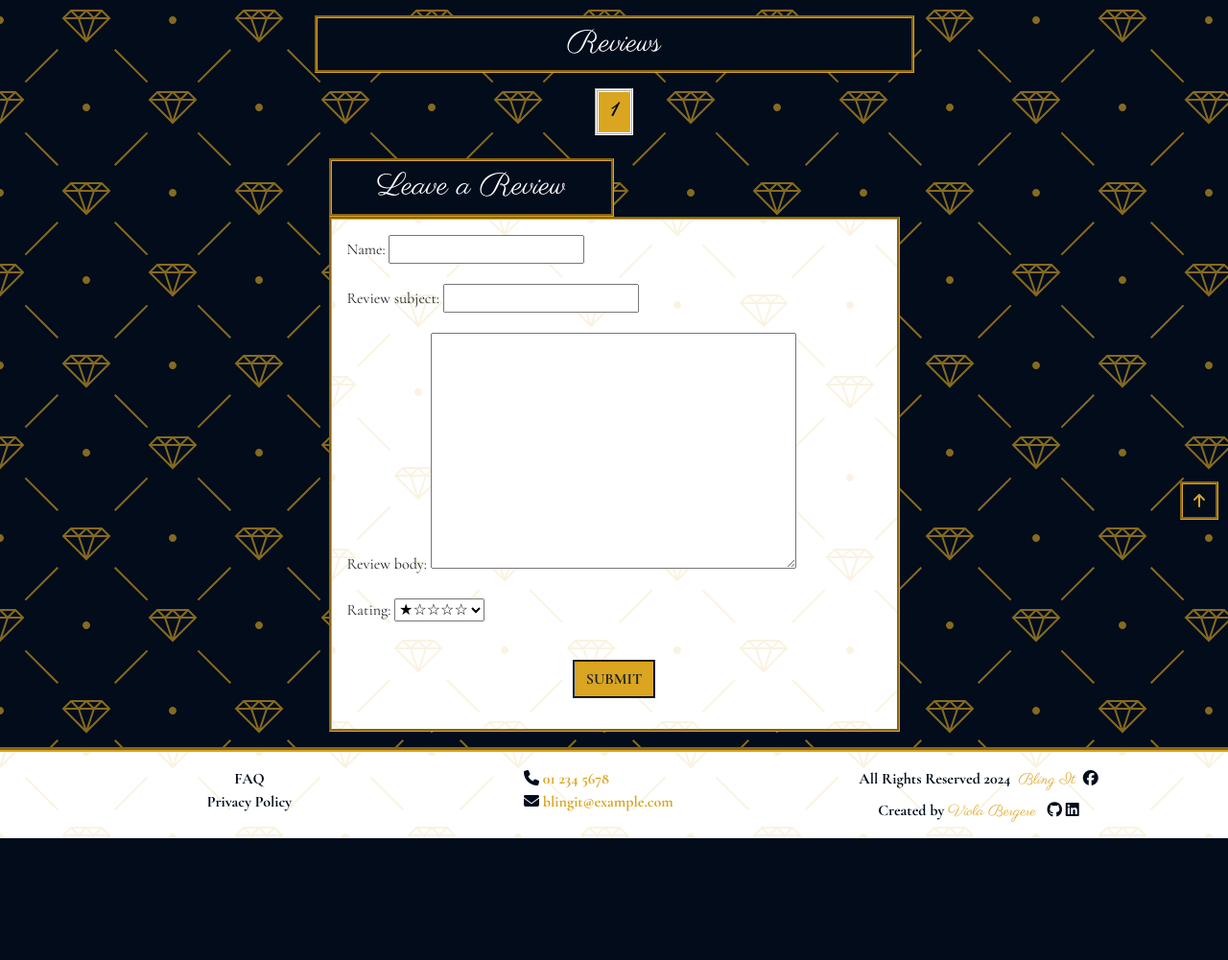
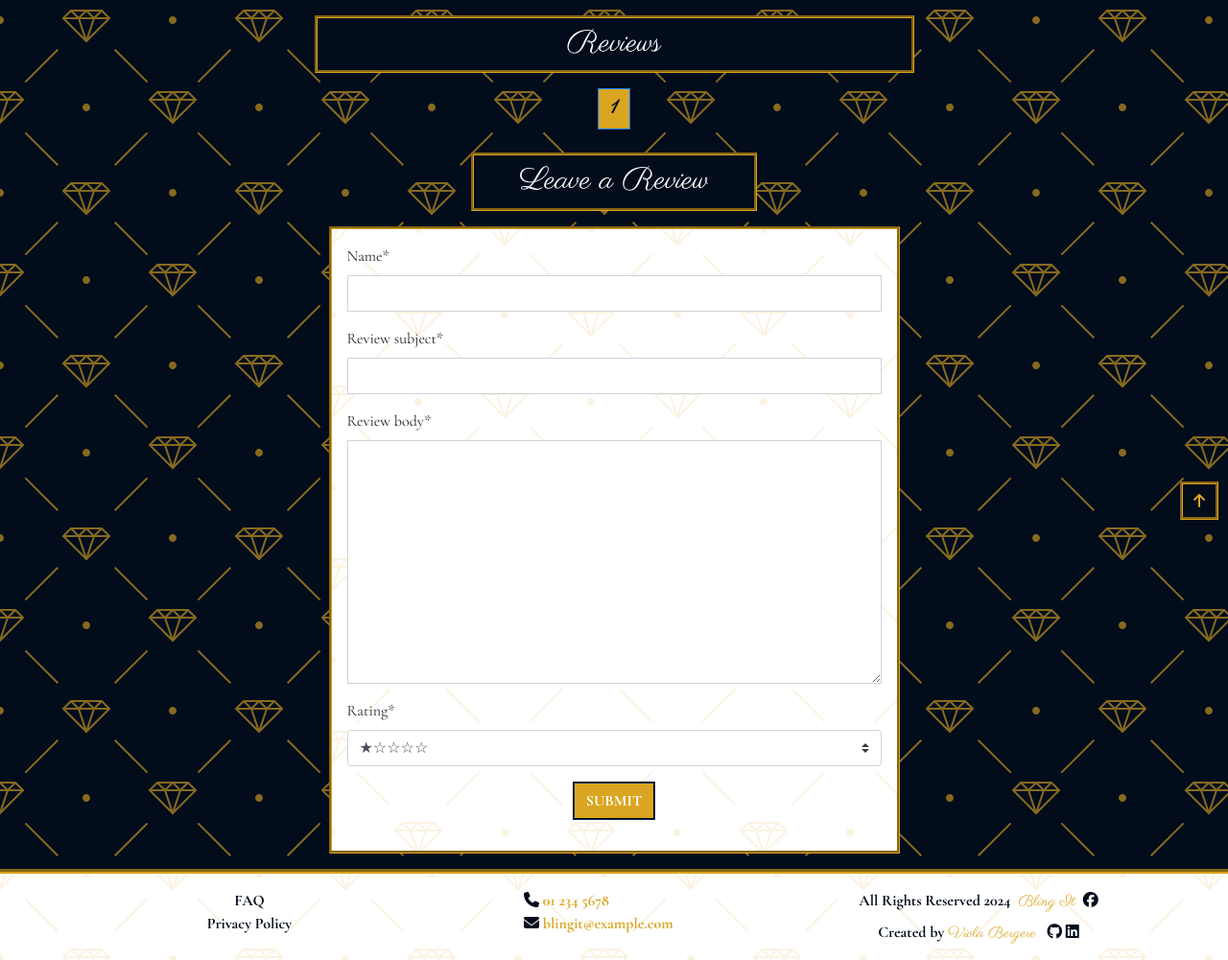
Before and after one commit to violaberg/bling-it, a Django app: page /reviews/ in a window 1280 px wide. Shown: the part 248-1249 px from the top of the page at 96% size. Before the commit the page ends 1122 px from the top, so only its background shows below. Run offline with Django 3.2, Linux system fonts and the light colour scheme; data that the repository does not hold is empty; some libraries are stand-ins or nearby versions.

Commit message:
Update reviews forms.py, add crispy form to reviews template, style it

```diff
--- a/reviews/forms.py
+++ b/reviews/forms.py
@@ -1,4 +1,6 @@
 from django import forms
+from crispy_forms.helper import FormHelper
+from crispy_forms.layout import Submit
 from . models import Review
 
 
@@ -6,3 +8,9 @@ class ReviewForm(forms.ModelForm):
     class Meta:
         model = Review
         fields = ['name', 'review_subject', 'review_body', 'rating']
+
+    def __init__(self, *args, **kwargs):
+        super().__init__(*args, **kwargs)
+        self.helper = FormHelper()
+        self.helper.form_method = 'post'
+        self.helper.add_input(Submit('submit', 'Submit', css_class='crispy-btn custom-gemstone-btn btn text-uppercase rounded-0'))
--- a/reviews/templates/reviews/reviews.html
+++ b/reviews/templates/reviews/reviews.html
@@ -14,8 +14,8 @@
         <div class="col-10 offset-1">
             <div class="row">
                 {% for review in page_obj %}
-                <div class="col-12 col-sm-6 col-md-4 col-lg-3 my-3 d-flex align-items-stretch">
-                    <div class="review-container rounded-0 card" style="width: 18rem;">
+                <div class="col-12 col-sm-6 col-md-4 my-3 d-flex align-items-stretch">
+                    <div class="review-container rounded-0 card" style="width: 24rem;">
                         <div class="card-body">
                             <h5 class="custom-font text-center card-title pb-2">{{ review.review_subject }}</h5>
                             <p class="card-text pb-2">{{ review.review_body }}</p>
@@ -76,12 +76,12 @@
                             {% if page_obj.number == num %}
                             <li class="page-item active"><span class="page-link rounded-0">{{ num }}</span></li>
                             {% elif num > page_obj.number|add:'-3' and num < page_obj.number|add:'3' %}
-                            <li class="page-item"><a class="page-link" href="?page={{ num }}">{{ num }}</a></li>
+                            <li class="page-item px-2"><a class="page-link" href="?page={{ num }}">{{ num }}</a></li>
                             {% endif %}
                             {% endfor %}
                             {% if page_obj.has_next %}
-                            <li class="page-item">
-                                <a class="page-link" href="?page={{ page_obj.next_page_number }}" aria-label="Next">
+                            <li class="page-item rounded-0">
+                                <a class="page-link rounded-0" href="?page={{ page_obj.next_page_number }}" aria-label="Next">
                                     <span aria-hidden="true">&raquo;</span>
                                 </a>
                             </li>
@@ -94,13 +94,11 @@
     </div>
     <div class="row mx-auto">
         <div class="col col-sm-10 col-md-8 col-lg-6 mx-auto">
-            <h2 class="page-title custom-font text-white text-center p-2">Leave a Review</h2>
-            <form class="review-form p-3 mb-3" method="post">
+            <h2 class="page-title custom-font text-white text-center mx-auto p-2">Leave a Review</h2>
+
+            <form class="review-form p-3 mt-4 mb-3" method="post">
                 {% csrf_token %}
-                {{ form.as_p }}
-                <div class="text-center">
-                    <button type="submit" class="custom-gemstone-btn btn text-uppercase rounded-0 my-3">Submit</button>
-                </div>
+                {% crispy form %}
             </form>
         </div>
     </div>
--- a/reviews/views.py
+++ b/reviews/views.py
@@ -8,7 +8,7 @@ from .models import Review
 
 def reviews(request):
     reviews = Review.objects.all().order_by('-created_on')
-    p = Paginator(reviews, 9)
+    p = Paginator(reviews, 6)
     page_number = request.GET.get('page')
     try:
         page_obj = p.get_page(page_number)
--- a/static/css/base.css
+++ b/static/css/base.css
@@ -497,16 +497,11 @@ footer {
 span.page-link,
 .page-item.active,
 .page-link {
-    background-color: #daa520 !important;
-    border: 2px groove #ffffff !important;
+    background: #daa520 !important;
     color: #020c1b !important;
     font-family: "Parisienne", cursive;
     font-size: 20px;
     font-weight: 700;
-}
-
-textarea#id_review_body {
-    max-width: 99%;
 }
 
 .card-title {
@@ -524,6 +519,11 @@ textarea#id_review_body {
     font-size: 17px;
     font-weight: 700;
     text-decoration: none;
+}
+
+.crispy-btn {
+    display: block;
+    margin: 0 auto;
 }
 
 /* Contact page */
```
Also changed, not shown: README.md.
